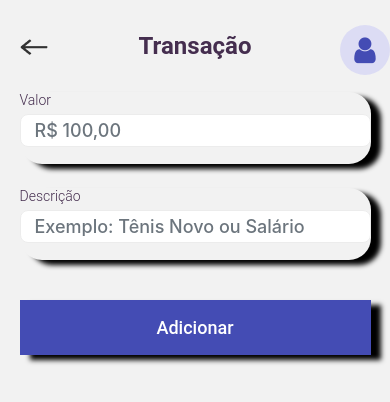
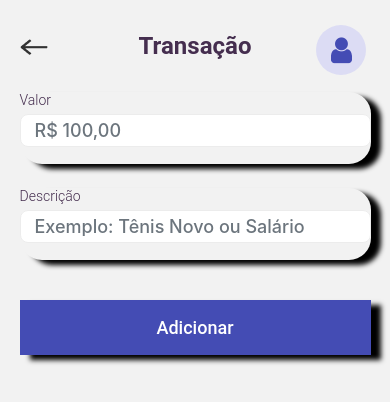
Before and after one commit to ICEI-PUC-Minas-PMV-ADS/PMV-ADS-2023-1-E3-PROJ-MOV-T3-Time5-MinhasEconomias, a React Native app in the folder src/minhasEconomias/: screen /MovementsCreate in a window 390 px wide. Shown: the top 402 px of the page. Built offline with nearby package versions, Linux system fonts and the light colour scheme.

Commit message:
fix: corrigindo espacamento.

```diff
--- a/src/minhasEconomias/src/pages/Transactions/Create/styles.ts
+++ b/src/minhasEconomias/src/pages/Transactions/Create/styles.ts
@@ -19,7 +19,7 @@ const styles = StyleSheet.create({
     top: 15,
     left: 20,
     marginVertical: 10,
-    marginHorizontal: 320,
+    marginHorizontal: '76%',
     zIndex: 2,
   },
   avatarContainer: {
--- a/src/minhasEconomias/src/pages/User/EditProfile/index.tsx
+++ b/src/minhasEconomias/src/pages/User/EditProfile/index.tsx
@@ -98,7 +98,7 @@ const EditProfile = () => {
       <View style={styles.buttonsContainer}>
         <Button text="Salvar" color="purple" halfSize={true} onPress={submit} />
         <Button
-          text="Excluir Conta"
+          text="Excluir"
           halfSize={true}
           color="red"
           onPress={submit}
```
